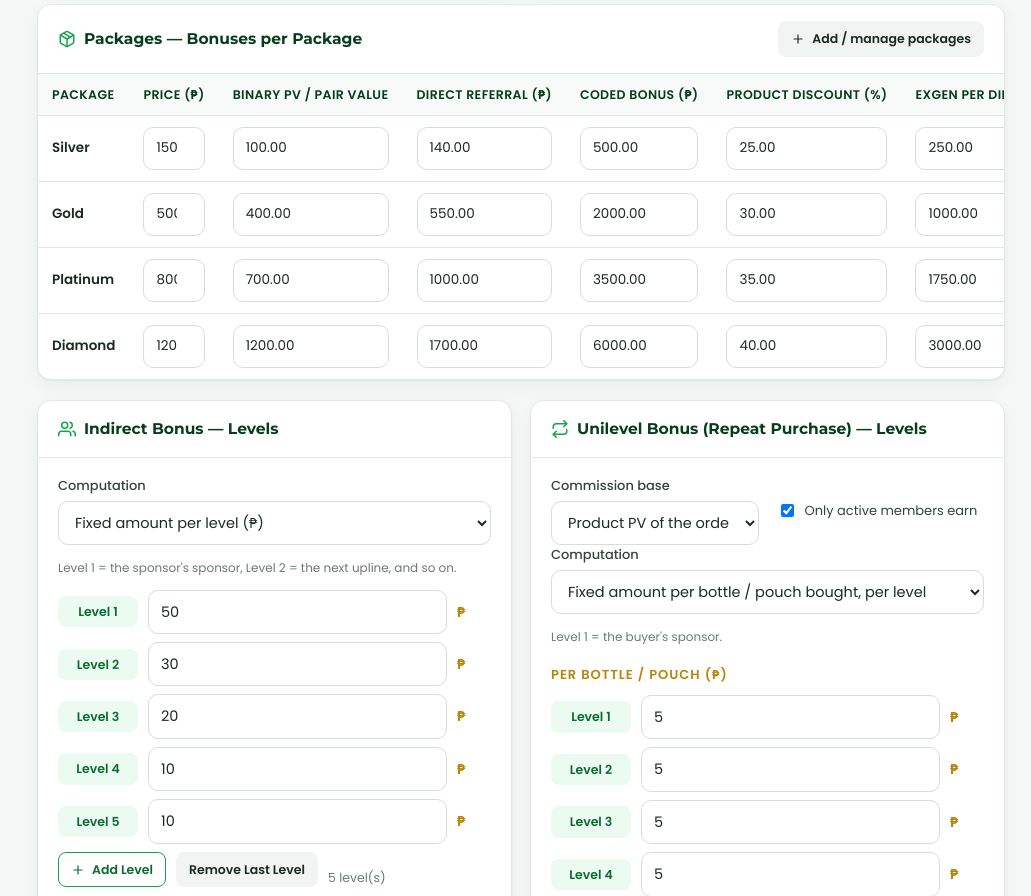
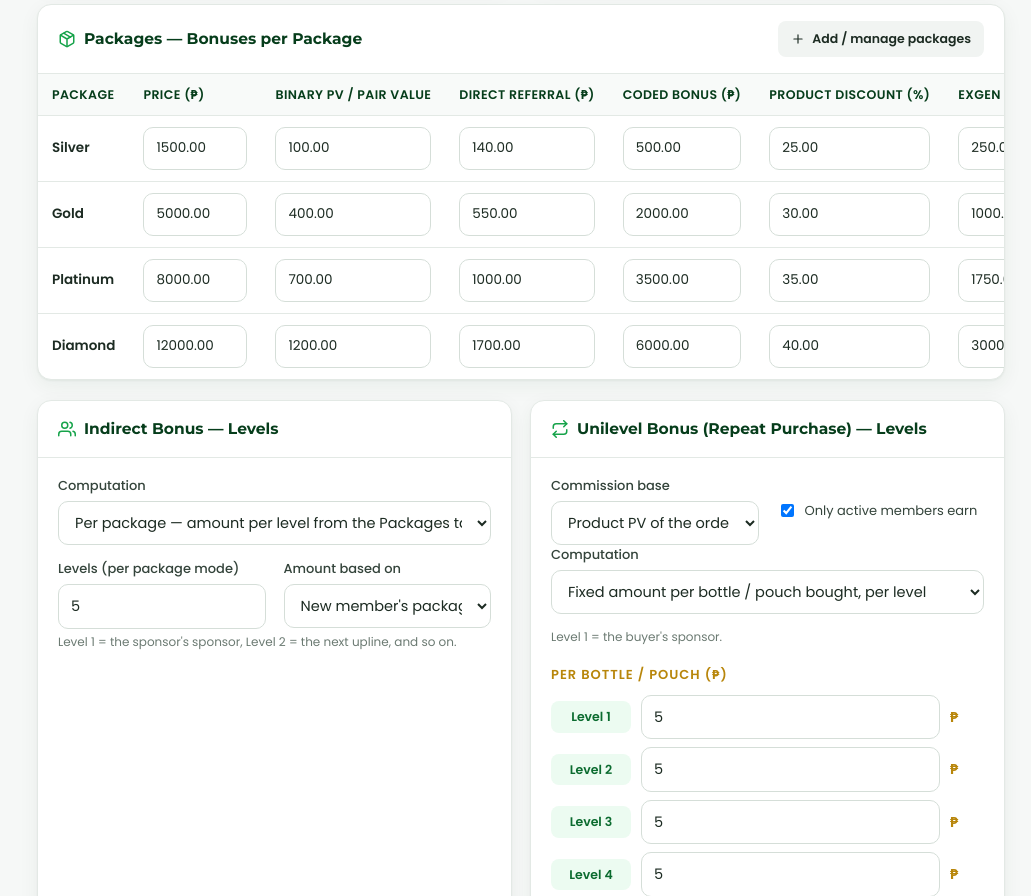
Before and after one commit to ailevoler/serialnumber, a PHP site: page /admin/compensation.php in a window 1280 px wide. Shown: the part 1137-2033 px from the top of the page, without its empty margins (249-1280 px from the left). Run offline with PHP 8.4, Linux system fonts and the light colour scheme; a user stored in the database is signed in; data comes from the database, SQL or seed files in the repository; both versions use the stored data as it was after the commit; tables that the repository leaves empty hold one stand-in row (values such as "Sample post"); some libraries are stand-ins or nearby versions.

Commit message:
Indirect Bonus per package (amount per level)
- New indirect mode 'package': Silver 10, Gold 40, Platinum 70, Diamond 120 per level,
  5 levels; amount from the joining member's package (or receiver's / lower of both)
- Upgrades pay the per-level difference
- Fix: the Ways to Earn on/off save loop now covers every earning type (EXGEN switch)
- Package table inputs keep a readable width; upgrade_v14.sql

Co-Authored-By: Claude Opus 5.5 <noreply@anthropic.com>
Claude-Session: https://claude.ai/code/session_01Jckp3q1JK9KhHe8SC4UtCn

```diff
--- a/admin/compensation.php
+++ b/admin/compensation.php
@@ -18,7 +18,7 @@ function levels_from_post(string $key): string
 
 if (is_post()) {
     csrf_check();
-    foreach (['discount', 'direct', 'indirect', 'passup', 'pairing', 'unilevel'] as $t) {
+    foreach (array_keys(earning_types()) as $t) {
         save_setting($t . '_enabled', isset($_POST[$t . '_enabled']) ? '1' : '0');
     }
     $mode = fn($k) => input($k) === 'percent' ? 'percent' : 'fixed';
@@ -28,7 +28,9 @@ if (is_post()) {
     save_setting('direct_percent', $numv('direct_percent'));
     save_setting('direct_outright', isset($_POST['direct_outright']) ? '1' : '0');
 
-    save_setting('indirect_mode', $mode('indirect_mode'));
+    save_setting('indirect_mode', in_array(input('indirect_mode'), ['fixed', 'percent', 'package'], true) ? input('indirect_mode') : 'fixed');
+    save_setting('indirect_package_levels', (string)max(0, min(50, input_int('indirect_package_levels', 5))));
+    save_setting('indirect_basis', in_array(input('indirect_basis'), ['source', 'receiver', 'lower'], true) ? input('indirect_basis') : 'source');
     save_setting('indirect_levels', levels_from_post('indirect_levels'));
 
     $positions = array_unique(array_filter(array_map('intval', explode(',', input('passup_positions'))), fn($n) => $n > 0));
@@ -75,13 +77,14 @@ if (is_post()) {
         if (!is_array($row)) {
             continue;
         }
-        q('UPDATE packages SET price = ?, pv = ?, direct_bonus = ?, coded_bonus = ?, discount_percent = ?, exgen_bonus = ? WHERE id = ?', [
+        q('UPDATE packages SET price = ?, pv = ?, direct_bonus = ?, coded_bonus = ?, discount_percent = ?, exgen_bonus = ?, indirect_bonus = ? WHERE id = ?', [
             max(0, round((float)($row['price'] ?? 0), 2)),
             max(0, round((float)($row['pv'] ?? 0), 2)),
             max(0, round((float)($row['direct_bonus'] ?? 0), 2)),
             max(0, round((float)($row['coded_bonus'] ?? 0), 2)),
             min(99, max(0, round((float)($row['discount_percent'] ?? 0), 2))),
             max(0, round((float)($row['exgen_bonus'] ?? 0), 2)),
+            max(0, round((float)($row['indirect_bonus'] ?? 0), 2)),
             (int)$pid,
         ]);
     }
@@ -216,8 +219,8 @@ page_header('Compensation Plan', $me, 'Set every bonus, level and commission of
   ?>
   <?php if ($zeroWarn): ?><div class="card-body" style="padding-bottom:0"><div class="alert alert-warning mb-0">These are set to 0, so nothing will be paid for them: <?= implode(' · ', $zeroWarn) ?>. Check the values below.</div></div><?php endif; ?>
   <div class="card-body p-0 table-wrap">
-    <table class="table stack">
-      <thead><tr><th>Package</th><th>Price (<?= e($cur) ?>)</th><th>Binary PV / Pair value</th><th>Direct Referral (<?= e($cur) ?>)</th><th>Coded Bonus (<?= e($cur) ?>)</th><th>Product Discount (%)</th><th>EXGEN per Direct (<?= e($cur) ?>)</th></tr></thead>
+    <table class="table stack pkg-table">
+      <thead><tr><th>Package</th><th>Price (<?= e($cur) ?>)</th><th>Binary PV / Pair value</th><th>Direct Referral (<?= e($cur) ?>)</th><th>Coded Bonus (<?= e($cur) ?>)</th><th>Product Discount (%)</th><th>EXGEN per Direct (<?= e($cur) ?>)</th><th>Indirect per Level (<?= e($cur) ?>)</th></tr></thead>
       <tbody>
       <?php foreach ($packages as $pk): ?>
         <tr>
@@ -228,6 +231,7 @@ page_header('Compensation Plan', $me, 'Set every bonus, level and commission of
           <td><input class="input" type="number" step="0.01" min="0" name="pkg[<?= (int)$pk['id'] ?>][coded_bonus]" value="<?= e($pk['coded_bonus']) ?>"></td>
           <td><input class="input" type="number" step="0.01" min="0" max="99" name="pkg[<?= (int)$pk['id'] ?>][discount_percent]" value="<?= e($pk['discount_percent']) ?>"></td>
           <td><input class="input" type="number" step="0.01" min="0" name="pkg[<?= (int)$pk['id'] ?>][exgen_bonus]" value="<?= e($pk['exgen_bonus'] ?? 0) ?>"></td>
+          <td><input class="input" type="number" step="0.01" min="0" name="pkg[<?= (int)$pk['id'] ?>][indirect_bonus]" value="<?= e($pk['indirect_bonus'] ?? 0) ?>"></td>
         </tr>
       <?php endforeach; ?>
       </tbody>
@@ -244,7 +248,17 @@ page_header('Compensation Plan', $me, 'Set every bonus, level and commission of
         <select class="input" name="indirect_mode" data-suffix-target="indirect_levels" data-currency="<?= e($cur) ?>">
           <option value="fixed" <?= $sel('indirect_mode', 'fixed') ?>>Fixed amount per level (<?= e($cur) ?>)</option>
           <option value="percent" <?= $sel('indirect_mode', 'percent') ?>>Percent of package price per level (%)</option>
+          <option value="package" <?= $sel('indirect_mode', 'package') ?>>Per package — amount per level from the Packages table</option>
         </select></div>
+      <div class="form-grid" data-indirect-package>
+        <div class="form-group"><label>Levels (per package mode)</label><input class="input" type="number" min="0" max="50" name="indirect_package_levels" value="<?= e(setting('indirect_package_levels', 5)) ?>"></div>
+        <div class="form-group"><label>Amount based on</label>
+          <select class="input" name="indirect_basis">
+            <option value="source" <?= $sel('indirect_basis', 'source') ?>>New member's package</option>
+            <option value="receiver" <?= $sel('indirect_basis', 'receiver') ?>>Receiving upline's package</option>
+            <option value="lower" <?= $sel('indirect_basis', 'lower') ?>>Lower of the two</option>
+          </select></div>
+      </div>
       <p class="help">Level 1 = the sponsor's sponsor, Level 2 = the next upline, and so on.</p>
       <?php level_editor('indirect_levels', setting_list('indirect_levels'), setting('indirect_mode') === 'percent' ? '%' : $cur); ?>
     </div>
@@ -371,4 +385,18 @@ page_header('Compensation Plan', $me, 'Set every bonus, level and commission of
 
 <div class="sticky-save"><button class="btn btn-primary" type="submit"><?= icon('settings', 16) ?> Save Compensation Plan</button></div>
 </form>
+<script>
+(function () {
+  var mode = document.querySelector('select[name=indirect_mode]');
+  var pkg = document.querySelector('[data-indirect-package]');
+  var levels = document.querySelector('[data-levels][data-name="indirect_levels"]');
+  var sync = function () {
+    var isPkg = mode.value === 'package';
+    pkg.style.display = isPkg ? '' : 'none';
+    levels.style.display = isPkg ? 'none' : '';
+  };
+  mode.addEventListener('change', sync);
+  sync();
+})();
+</script>
 <?php page_footer();
--- a/assets/css/style.css
+++ b/assets/css/style.css
@@ -290,6 +290,7 @@ a.node:hover { border-color: var(--green); color: var(--text); }
 .bar-col b { font-size: 11px; color: var(--green-900); white-space: nowrap; }
 .progress { height: 8px; background: #eef2ef; border-radius: 10px; overflow: hidden; }
 .progress > span { display: block; height: 100%; background: linear-gradient(90deg, var(--green), var(--gold)); }
+.pkg-table input.input { min-width: 104px; }
 .exgen-head { display: flex; justify-content: space-between; align-items: flex-end; gap: 10px; flex-wrap: wrap; margin-bottom: 10px; }
 .exgen-amt { font-family: var(--font-head); font-size: 22px; color: var(--green-900); margin-left: 4px; }
 .exgen-pct { font-weight: 700; color: var(--gold-600); }
--- a/includes/compensation.php
+++ b/includes/compensation.php
@@ -6,7 +6,7 @@ declare(strict_types=1);
  *
  *  1. Discount          - members buy at member price; SRP minus member price is their retail profit.
  *  2. Direct Referral   - fixed bonus (per package) to the sponsor when a new member activates.
- *  3. Indirect Referral - fixed amounts per sponsor level above the direct sponsor.
+ *  3. Indirect Referral - per level above the direct sponsor: fixed, % of price, or per package.
  *  4. Pass Up Bonus     - Australian pass-up: a sponsor's Nth recruit(s) are passed up; the
  *                         member they are passed up to earns the pass-up bonus.
  *  5. Pairing Bonus     - binary: every pair of PV (left + right) pays a bonus, with a daily cap.
@@ -49,6 +49,40 @@ function earning_destination(string $type, bool $toWallet = true): string
         return 'product';
     }
     return 'ewallet';
+}
+
+/**
+ * Indirect levels to walk: the configured amounts/percents, or (per-package mode) one entry per level.
+ */
+function indirect_plan(): array
+{
+    if (setting('indirect_mode', 'fixed') === 'package') {
+        return array_fill(0, max(0, (int)setting('indirect_package_levels', 5)), 0.0);
+    }
+    return array_map('floatval', setting_list('indirect_levels'));
+}
+
+/** Per-level amount in per-package mode, from the joining member's package, the receiver's, or the lower of both. */
+function indirect_package_amount(?int $sourcePackageId, int $receiverId): float
+{
+    $rate = fn(?int $pkgId) => $pkgId ? (float)q_val('SELECT indirect_bonus FROM packages WHERE id = ?', [$pkgId]) : 0.0;
+    $basis = setting('indirect_basis', 'source');
+    $src = $rate($sourcePackageId);
+    if ($basis === 'source') {
+        return $src;
+    }
+    $recv = $rate((int)q_val('SELECT package_id FROM users WHERE id = ?', [$receiverId]));
+    return $basis === 'receiver' ? $recv : min($src, $recv);
+}
+
+/** Indirect amount for one level: fixed, % of the package price, or per package. */
+function indirect_amount(float $val, float $price, ?int $sourcePackageId, int $receiverId): float
+{
+    return match (setting('indirect_mode', 'fixed')) {
+        'percent' => $price * $val / 100,
+        'package' => indirect_package_amount($sourcePackageId, $receiverId),
+        default   => $val,
+    };
 }
 
 /** Is an income type (direct, indirect, passup, pairing, unilevel, discount) switched on? */
@@ -246,9 +280,8 @@ function register_member(array $d): int
 
             // ---- 3. Indirect Referral (levels above the sponsor)
             if (plan_on('indirect')) {
-                $isPct = setting('indirect_mode', 'fixed') === 'percent';
                 $up = (int)$sponsor['sponsor_id'];
-                foreach (array_map('floatval', setting_list('indirect_levels')) as $i => $val) {
+                foreach (indirect_plan() as $i => $val) {
                     if (!$up) {
                         break;
                     }
@@ -257,7 +290,7 @@ function register_member(array $d): int
                         break;
                     }
                     if ($row['status'] === 'active') {
-                        credit_earning((int)$row['id'], 'indirect', $isPct ? $price * $val / 100 : $val, $newId,
+                        credit_earning((int)$row['id'], 'indirect', indirect_amount($val, $price, (int)$code['package_id'], (int)$row['id']), $newId,
                             'Indirect referral L' . ($i + 1) . " from {$newName}", null, $i + 1);
                     }
                     $up = (int)$row['sponsor_id'];
--- a/includes/upgrade.php
+++ b/includes/upgrade.php
@@ -145,13 +145,19 @@ function upgrade_member(int $userId, int $toPackageId, string $method, array $o
                     $pay($codedTo, 'passup', $amt, "Coded bonus upgrade: {$name} ({$label})");
                 }
             }
-            if (plan_on('indirect') && setting('indirect_mode', 'fixed') === 'percent') {
+            $indMode = setting('indirect_mode', 'fixed');
+            if (plan_on('indirect') && in_array($indMode, ['percent', 'package'], true)) {
+                // percent: % of the price difference; per package: new package's amount less the old one's
+                $fromPkg = $qt['orig_free'] ? null : ($qt['from']['id'] ?? null);
                 $up = (int)q_val('SELECT sponsor_id FROM users WHERE id = ?', [(int)$m['sponsor_id']]);
-                foreach (array_map('floatval', setting_list('indirect_levels')) as $i => $pct) {
+                foreach (indirect_plan() as $i => $pct) {
                     if (!$up) {
                         break;
                     }
-                    $pay($up, 'indirect', $qt['amount'] * $pct / 100, 'Indirect upgrade bonus L' . ($i + 1) . " from {$name} ({$label})", $i + 1);
+                    $amt = $indMode === 'percent'
+                        ? $qt['amount'] * $pct / 100
+                        : indirect_package_amount((int)$to['id'], $up) - indirect_package_amount($fromPkg ? (int)$fromPkg : null, $up);
+                    $pay($up, 'indirect', $amt, 'Indirect upgrade bonus L' . ($i + 1) . " from {$name} ({$label})", $i + 1);
                     $up = (int)q_val('SELECT sponsor_id FROM users WHERE id = ?', [$up]);
                 }
             }
```
Also changed, not shown: database/schema.sql (+14 -0 lines), database/upgrade_v14.sql (added, +14 -0 lines), README.md.
